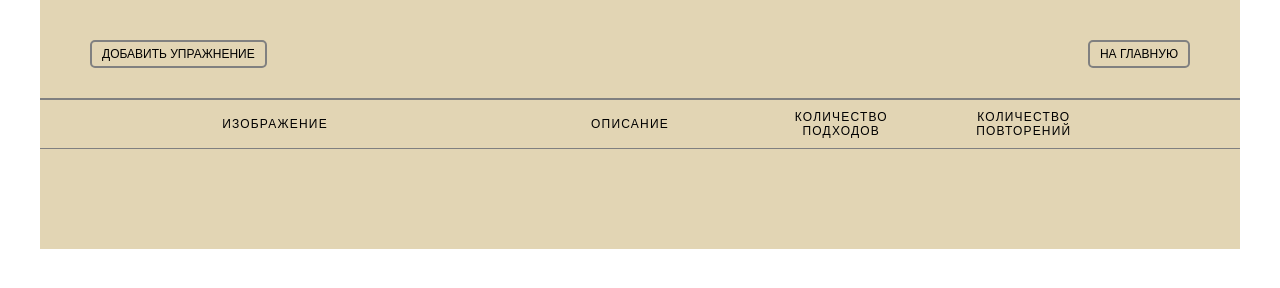
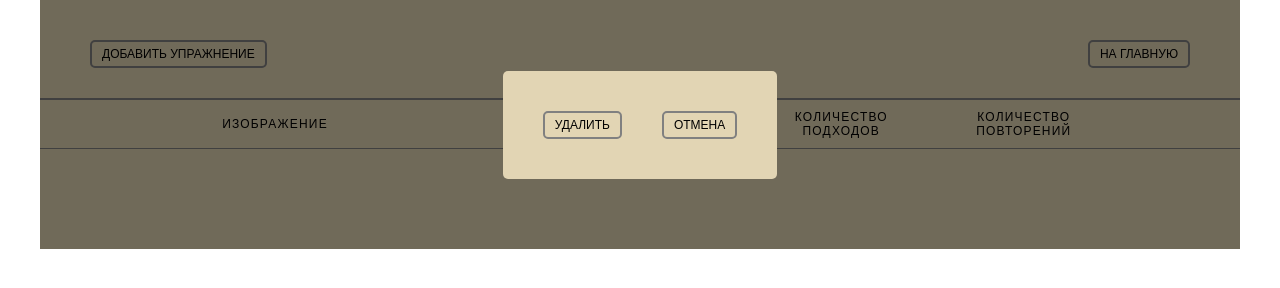
Before and after one commit to vadim010975/exercise-program, a website with bundled scripts: page src/html/day-program.html in a window 1280 px wide. Built offline with nearby package versions, Linux system fonts and the light colour scheme.

Commit message:
old_24.02

```diff
--- a/src/css/day-program.css
+++ b/src/css/day-program.css
@@ -28,6 +28,7 @@ ul {
   margin: 0 auto;
   max-width: 1200px;
   background-color: var(--main-background);
+  position: relative;
 }
 
 .header {
--- /dev/null
+++ b/src/css/modal.css
@@ -0,0 +1,33 @@
+.modal-background {
+  position: absolute;
+  top: 0;
+  right: 0;
+  bottom: 0;
+  left: 0;
+  background-color: rgba(0, 0, 0, 0.5);
+  z-index: 3;
+  display: flex;
+  justify-content: center;
+  align-items: center;
+
+}
+
+.modal {
+  padding: 40px 40px;
+  background-color: #e2d5b4;
+  display: flex;
+  justify-content: center;
+  align-items: center;
+  gap: 40px;
+  border-radius: 5px;
+}
+
+.modal__button {
+  background-color: inherit;
+  text-transform: uppercase;
+  font-size: 12px;
+  border: 2px solid grey;
+  border-radius: 5px;
+  padding: 5px 10px;
+  cursor: pointer;
+}
--- a/src/html/day-program.html
+++ b/src/html/day-program.html
@@ -6,10 +6,17 @@
   <meta name="viewport" content="width=device-width, initial-scale=1.0">
   <title>project training program</title>
   <link rel="stylesheet" href="/src/css/day-program.css">
+  <link rel="stylesheet" href="/src/css/modal.css">
 </head>
 
 <body>
   <div class="main-container">
+    <div class="modal-background">
+      <div class="modal">
+        <button class="modal__button">удалить</button>
+        <button class="modal__button">отмена</button>
+      </div>
+    </div>
     <header class="header">
       <div class="header__content"></div>
       <div class="header__btn-container">
```
